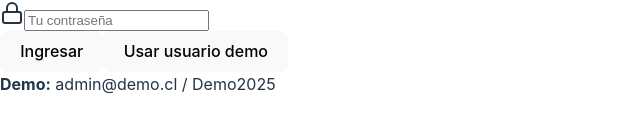
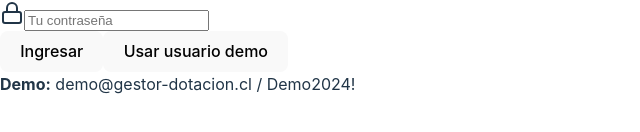
Before and after one commit to marceloalvarez-aigen/gestor-dotacion-cl, a React (Vite) app: page /login in a window 1280 px wide. Shown: the part 488-620 px from the top of the page, without its empty margins (0-640 px from the left). Built offline with nearby package versions, Linux system fonts and the light colour scheme; no server answers.

Commit message:
Update demo credentials in AuthContext

```diff
--- a/src/contexts/AuthContext.tsx
+++ b/src/contexts/AuthContext.tsx
@@ -22,8 +22,7 @@ export function AuthProvider({ children }: { children: React.ReactNode }) {
   const [error, setError] = useState<string | null>(null);
 
   const demoCredentials = useMemo(
-    () => ({ email: 'admin@demo.cl', password: 'Demo2025' }),
-    []
+    () => ({ email: 'demo@gestor-dotacion.cl', password: 'Demo2024!' }),    []
   );
 
   const clearError = () => setError(null);
```
